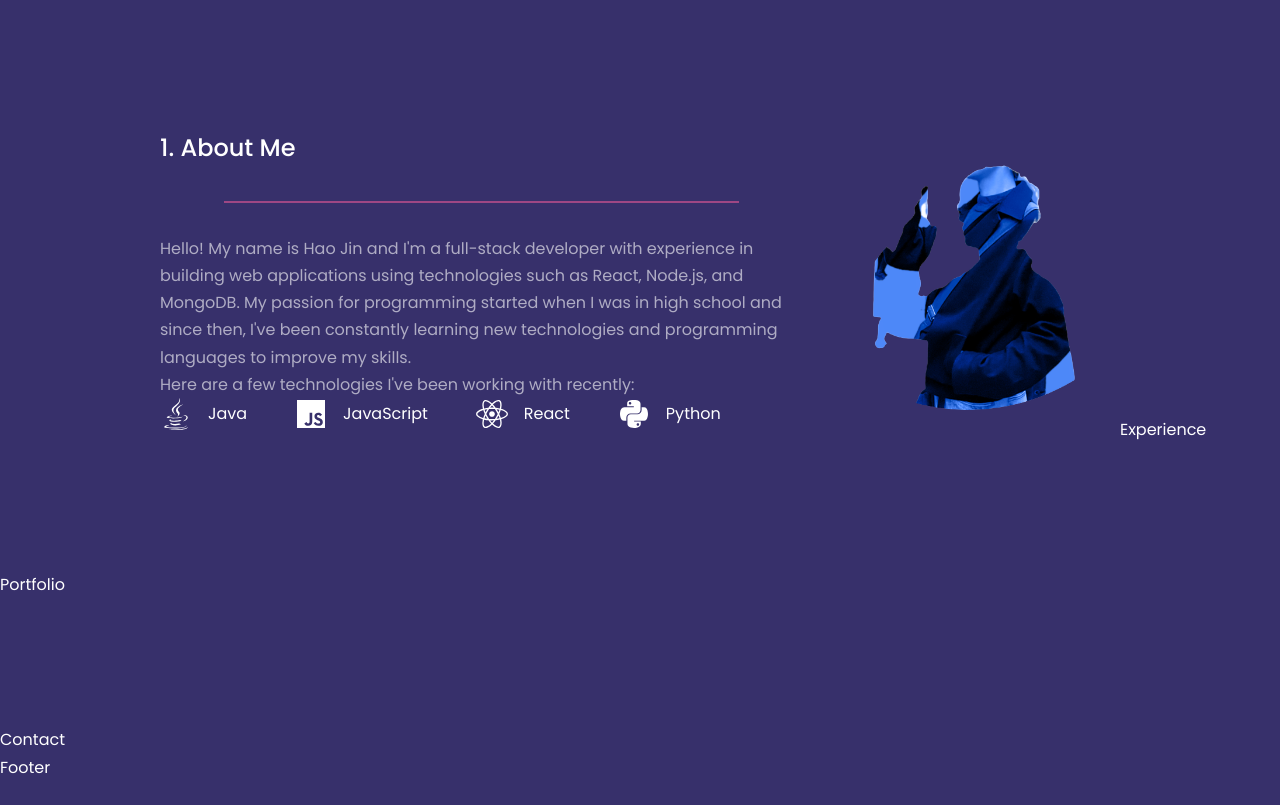
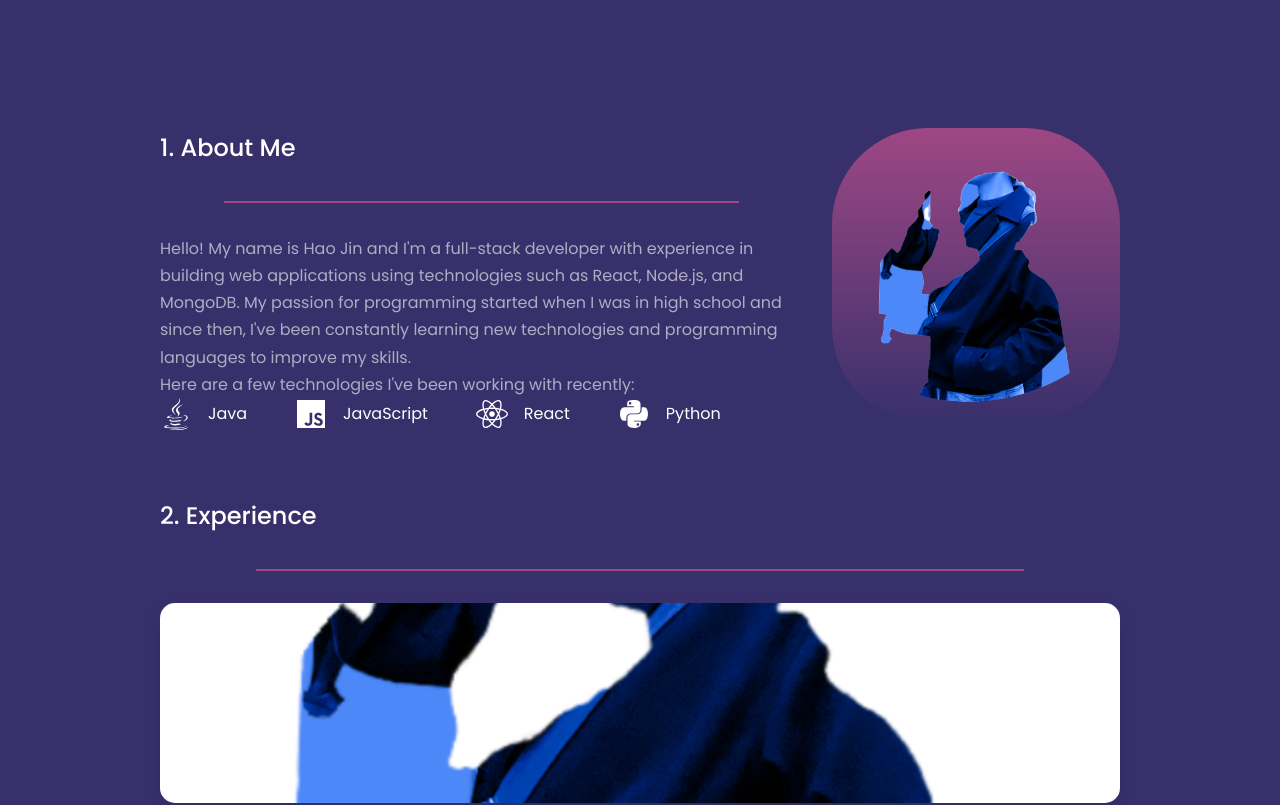
Before and after one commit to hjinlucas/react_personal_website, a React (Create React App) app: page / in a window 1280 px wide. Shown: the part 960-1765 px from the top of the page. Before the commit the page ends 1741 px from the top, so only its background shows below. Built offline with nearby package versions, Linux system fonts and the light colour scheme.

Commit message:
Creat Experience.jsx and css

```diff
--- a/src/components/about/about.css
+++ b/src/components/about/about.css
@@ -16,12 +16,15 @@
   }
 
   .about-image {
+    background: linear-gradient(var(--color-primary), transparent);
     width: 30%;
     float: left;
     text-align: center;
     position: relative;
     overflow: hidden;
     cursor: pointer;
+    border-radius: 6rem 6rem 6rem 6rem;
+    padding: 0.5rem 0.5rem 0.5rem 0.5rem;
   }
 
   .about-image img {
--- a/src/components/experience/Experience.jsx
+++ b/src/components/experience/Experience.jsx
@@ -1,10 +1,41 @@
-import React from 'react'
-import './experience.css'
+import React from 'react';
+import './experience.css';
+// import Microsoft from '../../assets/microsoft.png';
+// import Google from '../../assets/google.png';
+// import Facebook from '../../assets/facebook.png';
+import Microsoft from '../../assets/me_artsy_img.png';
+import { FaCode, FaGlobe } from 'react-icons/fa';
+
 
 const Experience = () => {
   return (
-    <section id='experience'>Experience</section>
-  )
-}
+    <section id="experience">
+      <div className="container">
+        <h2>2. Experience</h2>
+        <hr className='hr-line' />
 
-export default Experience
+        <div className="experience-cards">
+          <div className="experience-card">
+            <div className="experience-card-image">
+              <img src={Microsoft} alt="Microsoft" />
+            </div>
+              <div className="experience-card-hover">
+                <div className="experience-card-hover-content">
+                  <h3>SDE @ xxx</h3>
+                  <p>January 2020 - Present</p>
+                  <ul>
+                    <li><FaCode /> Developed web applications using React and Node.js</li>
+                    <li><FaGlobe /> Worked on improving the performance and scalability of existing applications</li>
+                  </ul>
+                </div>
+            </div>
+          </div>
+        </div>
+
+
+      </div>
+    </section>
+  );
+};
+
+export default Experience;
--- a/src/components/experience/experience.css
+++ b/src/components/experience/experience.css
@@ -0,0 +1,98 @@
+#experience {
+    background-color: var(--primary);
+    padding: 5rem 0;
+  }
+
+  .hr-line {
+    border: 1px solid var(--color-primary);
+    width: 80%;
+    margin: 2rem auto;
+  }
+
+  .experience-card {
+    display: flex;
+    flex-direction: column;
+    border-radius: 15px;
+    /* background-color: var(--color-primary); */
+    box-shadow: 0px 10px 20px rgba(0, 0, 0, 0.1);
+    overflow: hidden;
+    margin-bottom: 2rem;
+    position: relative;
+  }
+
+  .experience-card-image {
+    height: 200px;
+    overflow: hidden;
+  }
+
+  .experience-card-image img {
+    height: 100%;
+    object-fit: cover;
+  }
+
+  .experience-card-content {
+    padding: 2rem;
+    text-align: center;
+  }
+
+  .experience-card-content h3 {
+    margin-bottom: 1rem;
+  }
+
+  .experience-card-content ul {
+    margin-top: 2rem;
+    text-align: left;
+  }
+
+  .experience-card-content li {
+    margin-bottom: 1rem;
+  }
+
+  .experience-card-content li svg {
+    margin-right: 0.5rem;
+  }
+
+  .experience-card-hover {
+    position: absolute;
+    top: 0;
+    left: 0;
+    width: 100%;
+    height: 100%;
+    background-color: rgba(158, 71, 132, 0.5);
+    display: flex;
+    align-items: center;
+    justify-content: center;
+    opacity: 0;
+    transition: opacity 0.3s ease-in-out;
+    z-index: 1;
+    border-radius: 10px;
+  }
+
+  .experience-card:hover .experience-card-hover {
+    opacity: 1;
+  }
+
+  .experience-card-hover-content {
+    text-align: center;
+    color: var(--white);
+  }
+
+  .experience-card-hover-content h3 {
+    margin-bottom: 1rem;
+  }
+
+  .experience-card-hover-content p {
+    margin-bottom: 2rem;
+  }
+
+  .experience-card-hover-content ul {
+    text-align: left;
+  }
+
+  .experience-card-hover-content li {
+    margin-bottom: 1rem;
+  }
+
+  .experience-card-hover-content li svg {
+    margin-right: 0.5rem;
+  }
```
